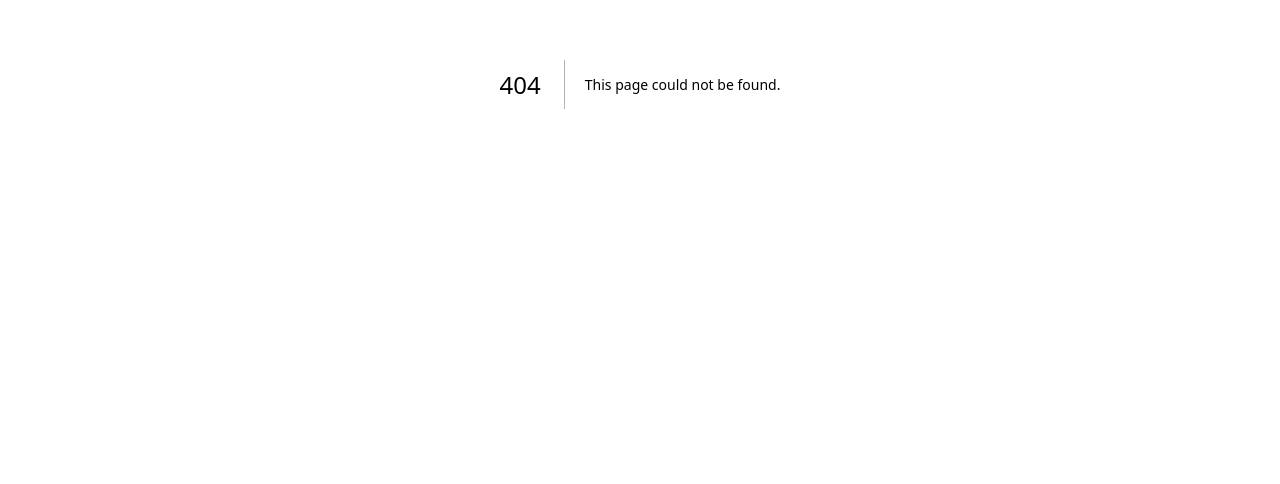
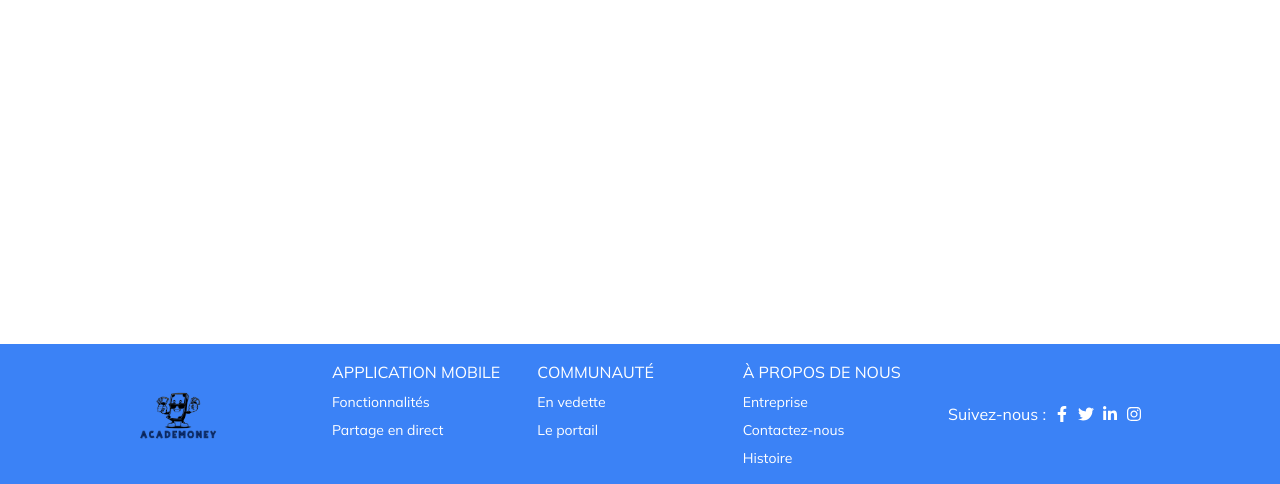
Before and after one commit to mattheri/academoney, a Next.js app: page /testFooter in a window 1280 px wide. Before the commit this address had no page. Shown: the part 316-800 px from the top of the page. Built offline with nearby package versions, Linux system fonts and the light colour scheme.

Commit message:
Correction et ajout code pour footer

```diff
--- /dev/null
+++ b/app/components/footer.tsx
@@ -0,0 +1,55 @@
+import { FC } from 'react';
+import Logo from '../components/logo';
+import Link from 'next/link';
+import { FaFacebookF, FaTwitter, FaLinkedinIn, FaInstagram } from 'react-icons/fa';
+
+const Footer: FC = () => {
+  return (
+    <footer className="bg-blue-500 text-white px-6 py-4">
+      <div className="container mx-auto flex flex-col md:flex-row items-start md:items-center justify-between">
+        <div className="w-full md:w-1/4 text-center md:text-left mb-4 md:mb-0">
+        <Logo width={90} height={90} />
+        </div>
+
+        <div className="flex-1 md:flex md:w-1/2 justify-around">
+          <div className="md:w-1/3">
+            <h3 className="uppercase">Application mobile</h3>
+            <ul className="text-sm">
+              <li className="mt-2"><Link href="#">Fonctionnalités</Link></li>
+              <li className="mt-2"><Link href="#">Partage en direct</Link></li>
+            </ul>
+          </div>
+          <div className="md:w-1/3">
+            <h3 className="uppercase">Communauté</h3>
+            <ul className="text-sm">
+              <li className="mt-2"><Link href="#">En vedette</Link></li>
+              <li className="mt-2"><Link href="#">Le portail</Link></li>
+            </ul>
+          </div>
+          <div className="md:w-1/3">
+            <h3 className="uppercase">À propos de nous</h3>
+            <ul className="text-sm">
+              <li className="mt-2"><Link href="#">Entreprise</Link></li>
+              <li className="mt-2"><Link href="#">Contactez-nous</Link></li>
+              <li className="mt-2"><Link href="#">Histoire</Link></li>
+            </ul>
+          </div>
+        </div>
+
+        <div className="w-full md:w-1/4 text-center md:text-left mt-4 md:mt-0 flex flex-col md:flex-row justify-between items-center">
+          <div className="flex items-center space-x-2">
+            <p>Suivez-nous :</p>
+            <div className="flex items-center space-x-2">
+              <FaFacebookF />
+              <FaTwitter />
+              <FaLinkedinIn />
+              <FaInstagram />
+            </div>
+          </div>
+        </div>
+      </div>
+    </footer>
+  );
+};
+
+export default Footer;
--- a/app/components/inscriptionForm.tsx
+++ b/app/components/inscriptionForm.tsx
@@ -15,6 +15,10 @@ const InscriptionForm = () => {
 
   return (
     <form onSubmit={handleSubmit} className="bg-white shadow-md rounded px-8 pt-6 pb-8 mb-4">
+      <div className="mb-4">
+        <h2 className="text-center text-lg font-bold">Bienvenue!</h2>
+        <h3 className="text-center text-md font-bold">Créer votre compte</h3>
+      </div>
       <div className="mb-4">
         <label className="block text-gray-700 text-sm font-bold mb-2" htmlFor="firstName">
           Prénom:
@@ -46,10 +50,9 @@ const InscriptionForm = () => {
         <input className="shadow appearance-none border rounded w-full py-2 px-3 text-gray-700 leading-tight focus:outline-none focus:shadow-outline" id="confirmPassword" type="password" value={confirmPassword} onChange={(e) => setConfirmPassword(e.target.value)} required />
       </div>
       <div className="flex items-center justify-between">
-      <button className="bg-blue-500 hover:bg-blue-700 text-white font-bold py-2 px-4 rounded focus:outline-none focus:shadow-outline" type="submit">
-      S'inscrire
-</button>
-
+        <button className="bg-blue-500 hover:bg-blue-700 text-white font-bold py-2 px-4 rounded focus:outline-none focus:shadow-outline" type="submit">
+          Soumettre
+        </button>
       </div>
     </form>
   );
--- a/app/components/logo.tsx
+++ b/app/components/logo.tsx
@@ -1,10 +1,15 @@
 // components/Logo.tsx
 import Image from 'next/image';
 
-const Logo = () => {
+interface LogoProps {
+  width?: number;
+  height?: number;
+}
+
+const Logo: React.FC<LogoProps> = ({ width = 500, height = 300 }) => {
   return (
     <div className="flex items-center justify-center">
-      <Image src="/logo.png" alt="Logo" width={500} height={300} priority />
+      <Image src="/logo.png" alt="Logo" width={width} height={height} priority />
     </div>
   );
 };
--- /dev/null
+++ b/app/testFooter/page.tsx
@@ -0,0 +1,15 @@
+import { FC } from 'react';
+import Footer from '../components/footer';
+
+const TestFooter: FC = () => {
+  return (
+    <div className="flex flex-col min-h-screen">
+      <main className="flex-grow">
+        {/* page */}
+      </main>
+      <Footer />
+    </div>
+  );
+};
+
+export default TestFooter;
--- a/package.json
+++ b/package.json
@@ -14,6 +14,7 @@
     "next": "14.2.2",
     "react": "^18",
     "react-dom": "^18",
+    "react-icons": "^5.2.1",
     "tailwind-merge": "^2.3.0"
   },
   "devDependencies": {
```
